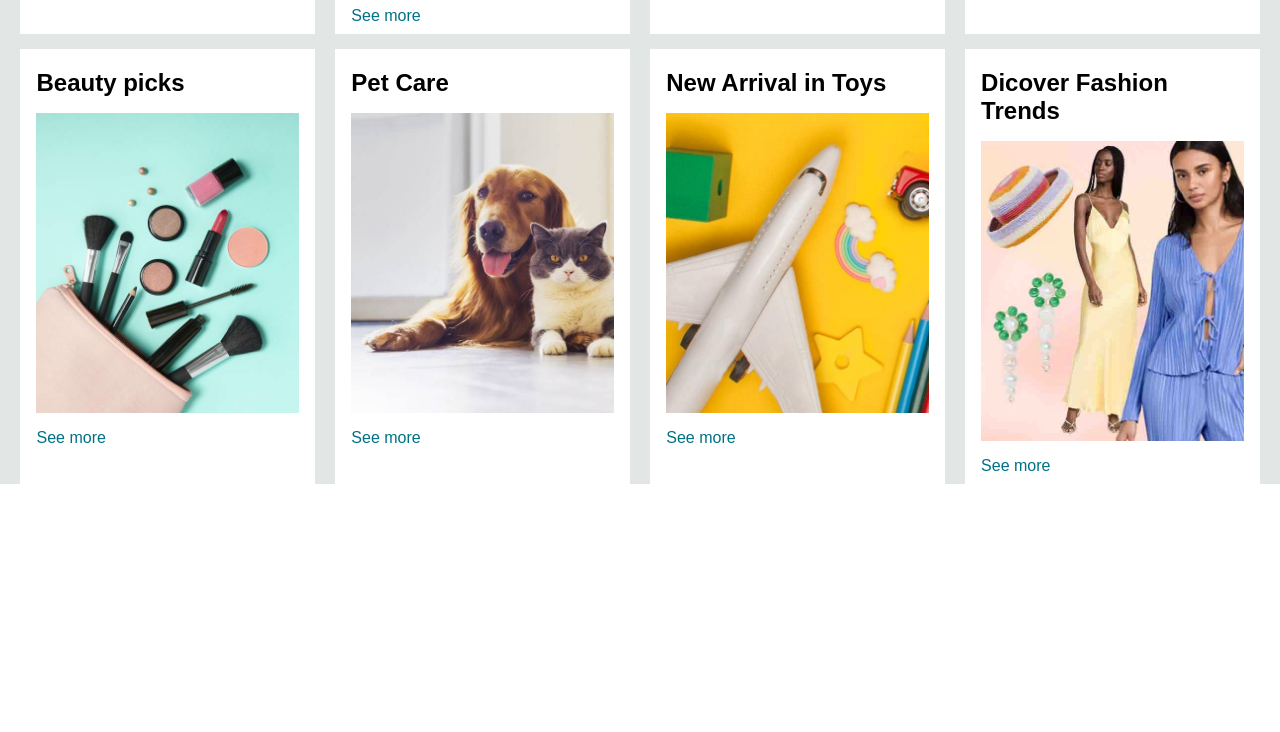
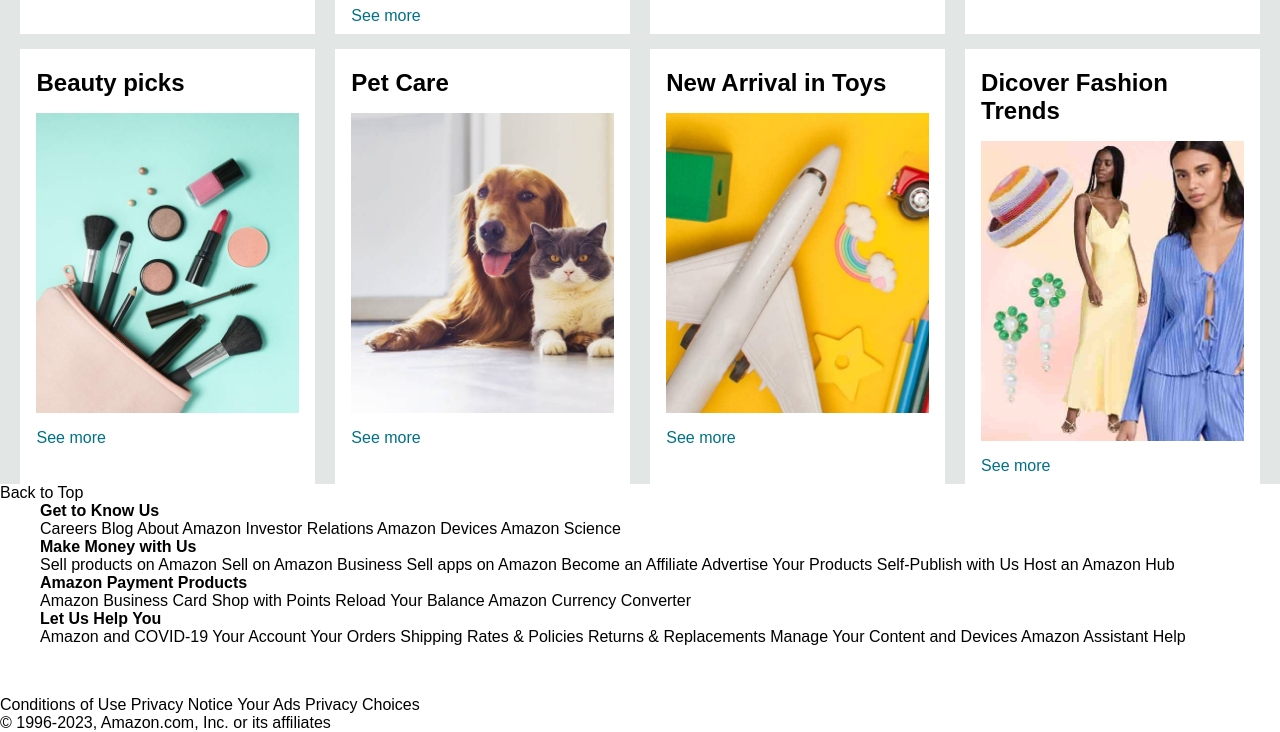
Before and after one commit to printilu22/amazonclone.github.io, a plain HTML site: page index.html in a window 1280 px wide. Shown: the part 866-1598 px from the top of the page. Before the commit the page ends 1350 px from the top, so only its background shows below. Drawn offline with Linux system fonts and the light colour scheme.

Commit message:
Update index.html

```diff
--- a/index.html
+++ b/index.html
@@ -139,7 +139,64 @@
 
 
     <footer>
+        <div class="foot-panel1">
+            Back to Top
+        </div>
 
+        <div class="foot-panel2">
+            <ul>
+                <p><b>Get to Know Us</b></p>
+                <a>Careers</a>
+                <a>Blog</a>
+                <a>About Amazon</a>
+                <a>Investor Relations</a>
+                <a>Amazon Devices</a>
+                <a>Amazon Science</a>
+            </ul>
+            <ul>
+                <p><b>Make Money with Us</b></p>
+                <a>Sell products on Amazon</a>
+                <a>Sell on Amazon Business</a>
+                <a>Sell apps on Amazon</a>
+                <a>Become an Affiliate</a>
+                <a>Advertise Your Products</a>
+                <a>Self-Publish with Us</a>
+                <a>Host an Amazon Hub</a>
+            </ul>
+            <ul>
+                <p><b>Amazon Payment Products</b></p>
+                <a>Amazon Business Card</a>
+                <a>Shop with Points</a>
+                <a>Reload Your Balance</a>
+                <a>Amazon Currency Converter</a>
+            </ul>
+            <ul>
+                <p><b>Let Us Help You</b></p>
+                <a>Amazon and COVID-19</a>
+                <a>Your Account</a>
+                <a>Your Orders</a>
+                <a>Shipping Rates & Policies</a>
+                <a>Returns & Replacements</a>
+                <a>Manage Your Content and Devices</a>
+                <a>Amazon Assistant</a>
+                <a>Help</a>
+            </ul>
+        </div>
+
+        <div class="foot-panel3">
+            <div class="logo"></div>
+        </div>
+
+        <div class="foot-panel4">
+            <div class="pages">
+                <a>Conditions of Use</a>
+                <a>Privacy Notice</a>
+                <a>Your Ads Privacy Choices</a>
+            </div>
+            <div class="copyright">
+                © 1996-2023, Amazon.com, Inc. or its affiliates
+            </div>
+        </div>
     </footer>
 
 </body>
```
